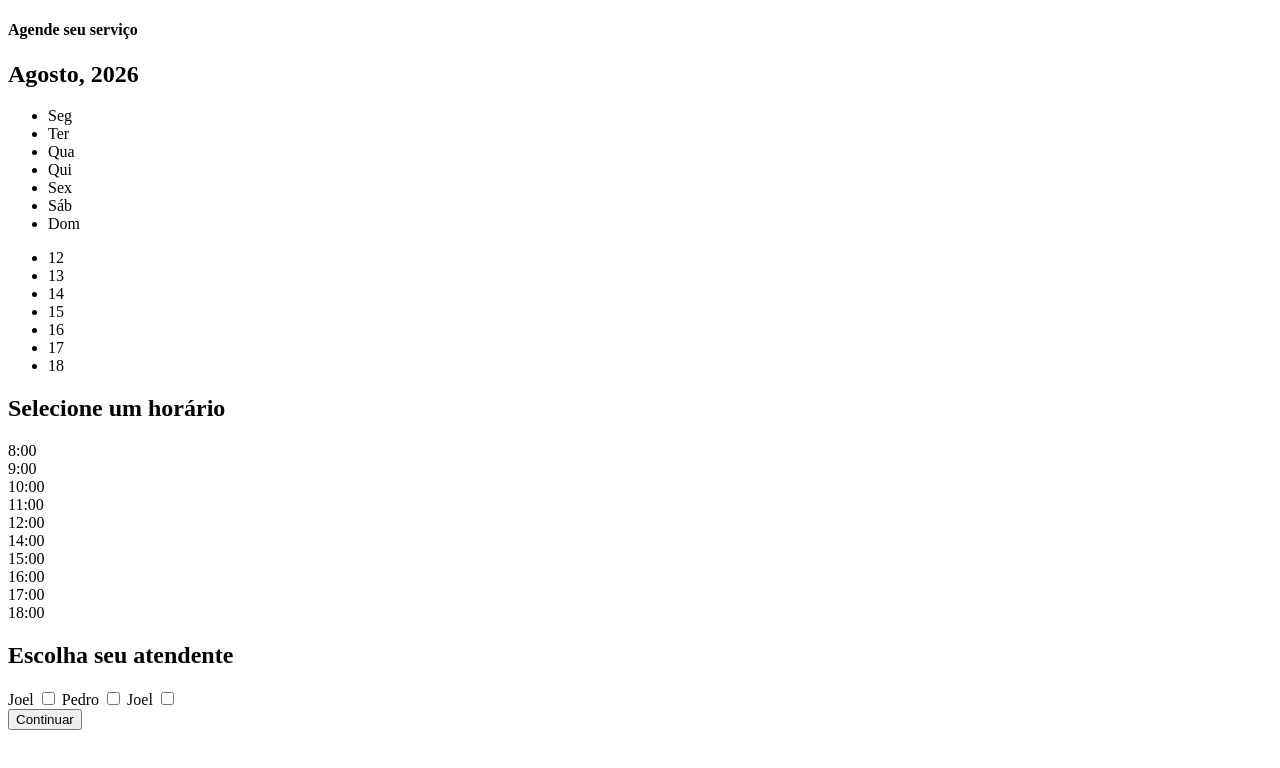
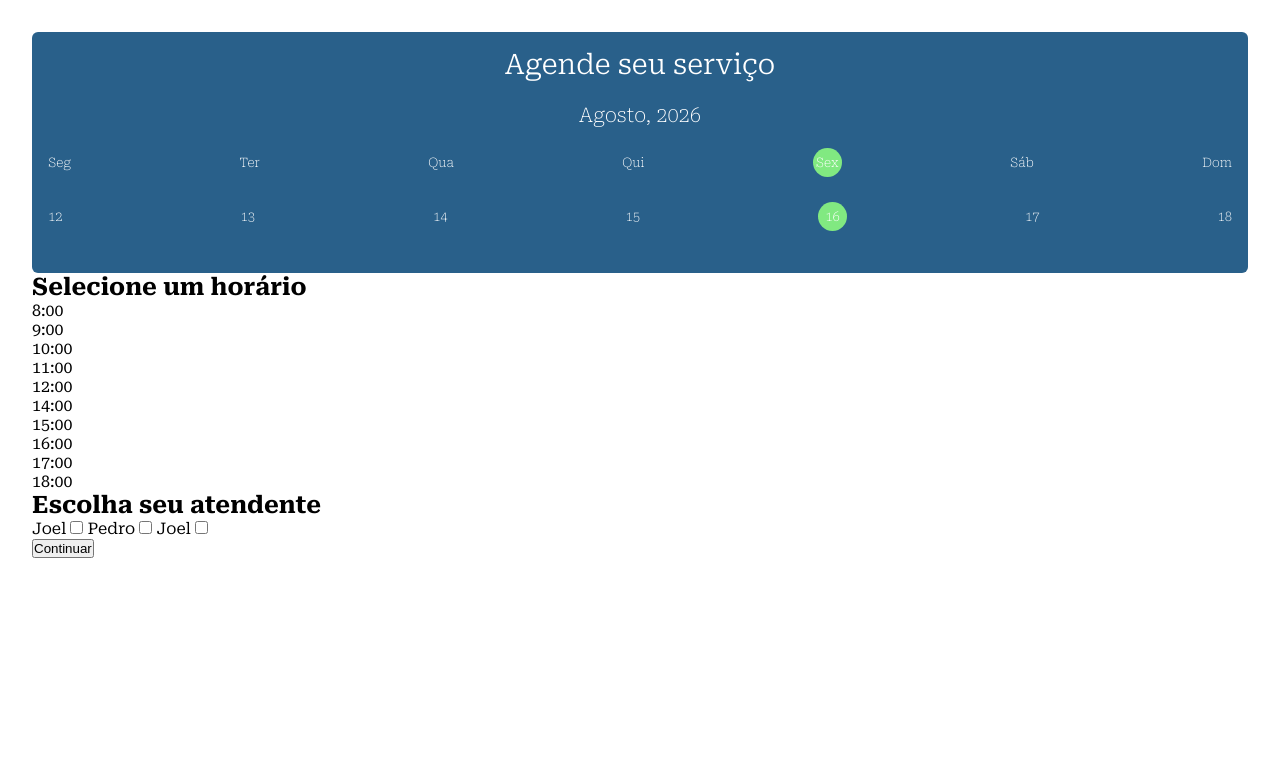
Before and after one commit to HolandaDevX/easy-agenda-sistema, a plain HTML site: page app/appointment.html in a window 1280 px wide. Drawn offline with Linux system fonts and the light colour scheme; the site is published under a folder, as on GitHub Pages, so addresses that start at the root find nothing.

Commit message:
agora foi

```diff
--- a/app/appointment.html
+++ b/app/appointment.html
@@ -5,8 +5,8 @@
     <meta charset="UTF-8">
     <meta name="viewport" content="width=device-width, initial-scale=1.0">
     <title>Agendamento</title>
-    <link rel="stylesheet" href="/app-style/appointment.css">
-    <link rel="stylesheet" href="/app-style/default.css">
+    <link rel="stylesheet" href="../app-style/appointment.css">
+    <link rel="stylesheet" href="../app-style/default.css">
 </head>
 
 <body>
```
